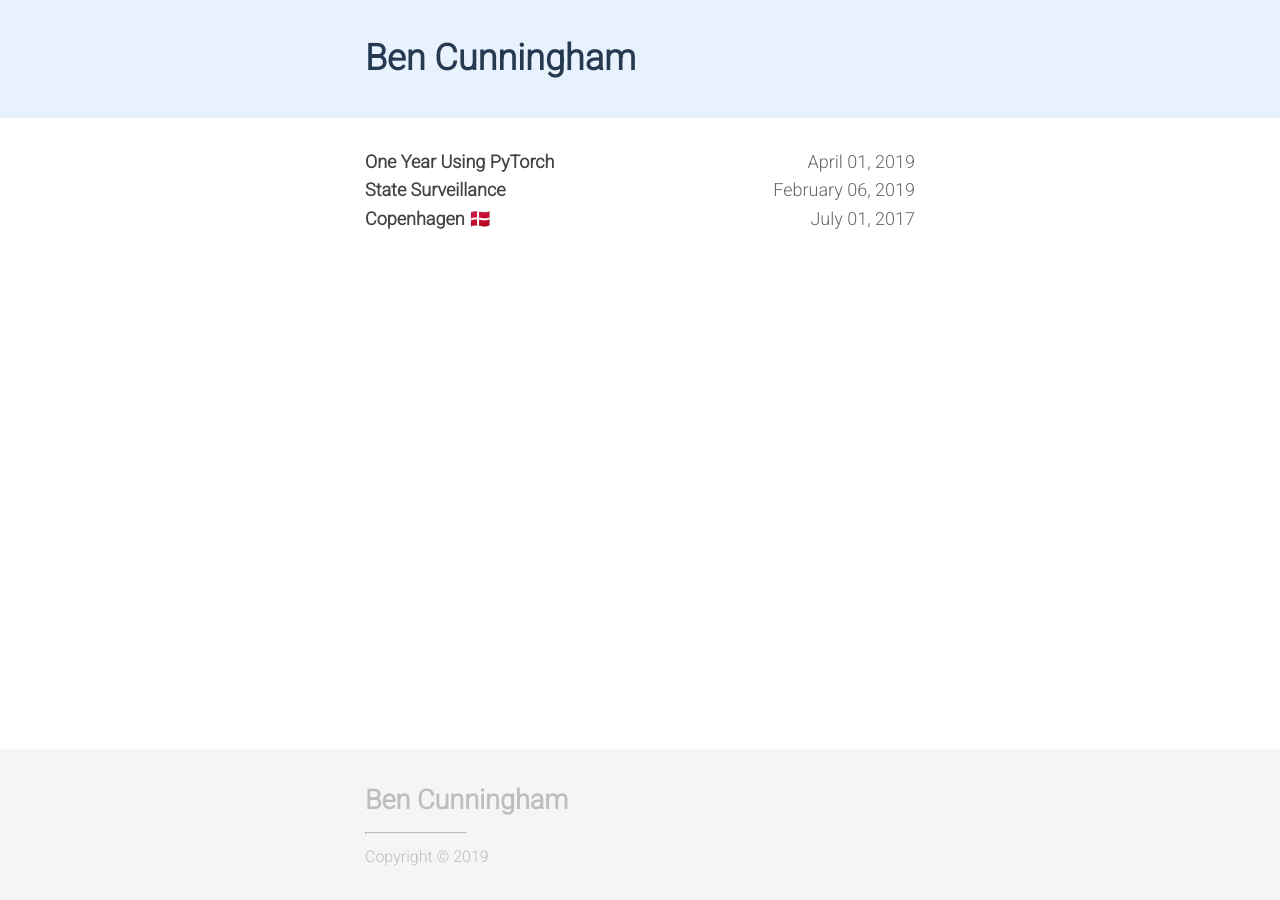
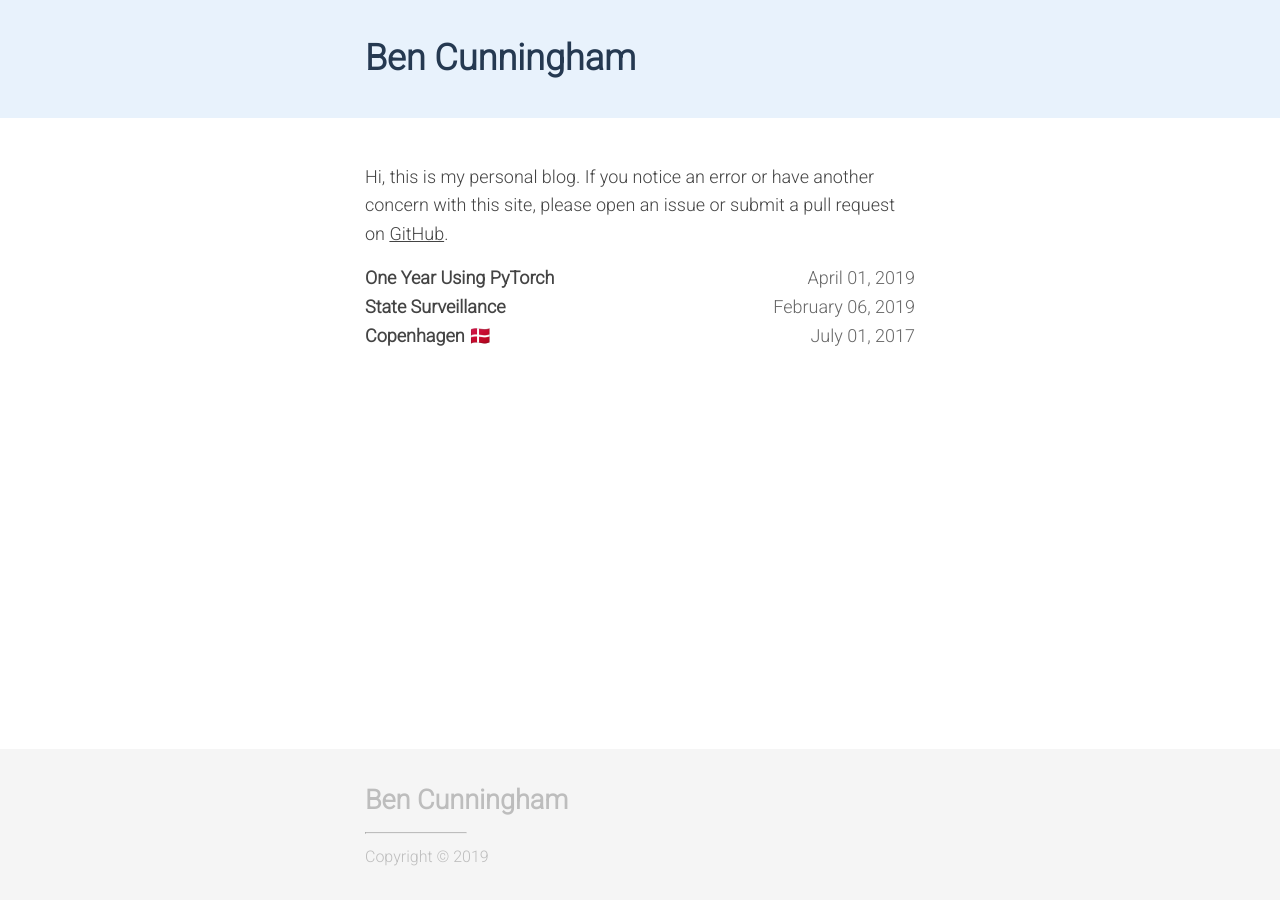
Before and after one commit to benjcunningham/benjcunningham.github.io, a Jekyll site: the page built from index.md, in a window 1280 px wide. Built offline with Jekyll 4.4.1, drawn with Linux system fonts in a browser that asks for light colours.

Commit message:
Update home intro

```diff
--- a/_layouts/home.html
+++ b/_layouts/home.html
@@ -11,5 +11,11 @@ layout: default
 </header>
 
 <main>
+
+    <div class="home-intro">
+        {{ content }}
+    </div>
+
     {% include blog-roll.html %}
+
 </main>
--- a/_sass/_layout.scss
+++ b/_sass/_layout.scss
@@ -47,3 +47,7 @@
     border-bottom: 1px solid rgba(37,57,81,0.15);
     padding: 15px 0;
 }
+
+.home-intro a{
+    text-decoration: underline;
+}
--- a/index.md
+++ b/index.md
@@ -1,3 +1,5 @@
 ---
 layout: home
 ---
+
+Hi, this is my personal blog. If you notice an error or have another concern with this site, please open an issue or submit a pull request on [GitHub](https://github.com/benjcunningham/benjcunningham.github.io).
```
